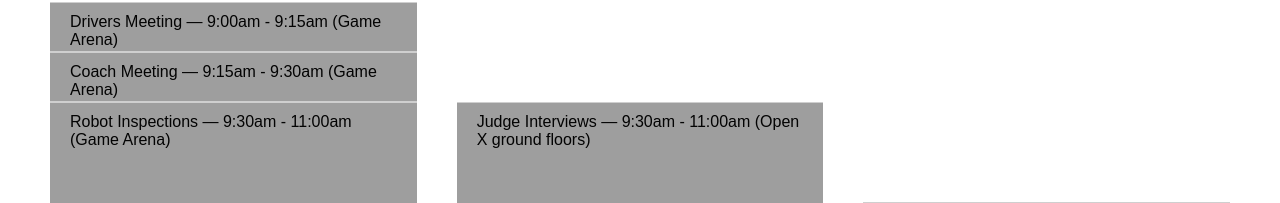
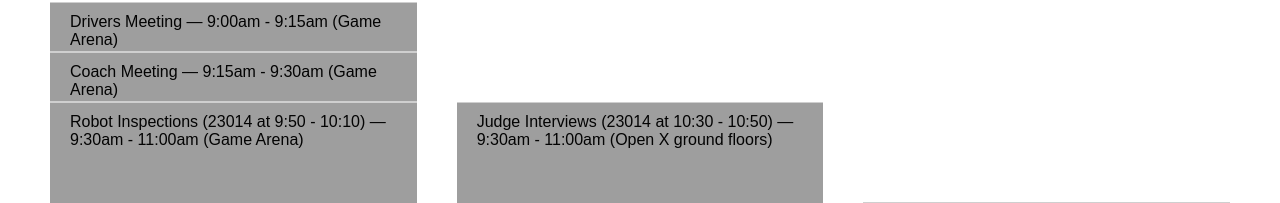
Before and after one commit to JaidenAGrimminck/jscout, a Next.js app: page /schedule in a window 1280 px wide. Shown: the part 279-482 px from the top of the page. Built offline with nearby package versions, Linux system fonts and the light colour scheme; no server answers.

Commit message:
added dutchman notice for inspections / interviews

```diff
--- a/src/app/schedule/page.js
+++ b/src/app/schedule/page.js
@@ -30,14 +30,14 @@ const schedule = [
     {
         start: [9, 30],
         end: [11, 0],
-        name: "Robot Inspections",
+        name: "Robot Inspections (23014 at 9:50 - 10:10)",
         location: "Game Arena",
         column: 1
     },
     {
         start: [9, 30],
         end: [11, 0],
-        name: "Judge Interviews",
+        name: "Judge Interviews (23014 at 10:30 - 10:50)",
         location: "Open X ground floors",
         column: 2
     },
```
